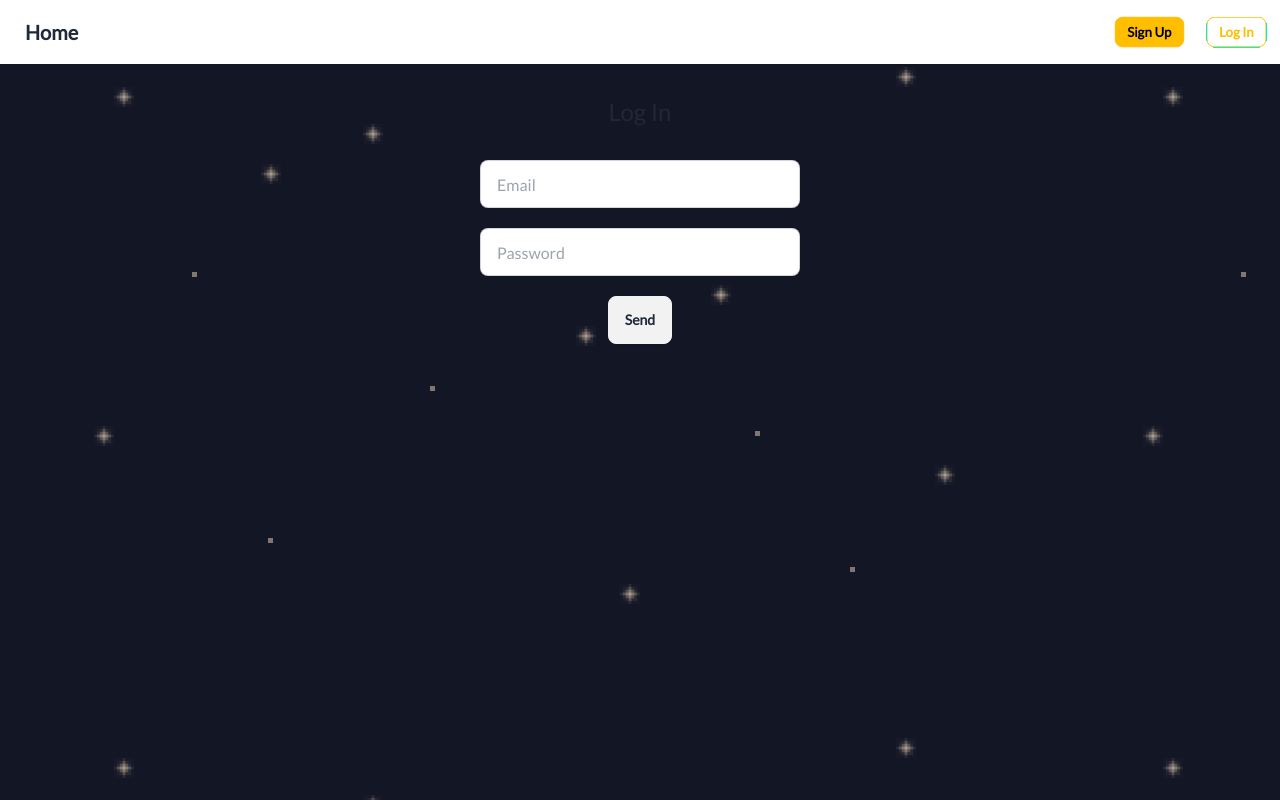
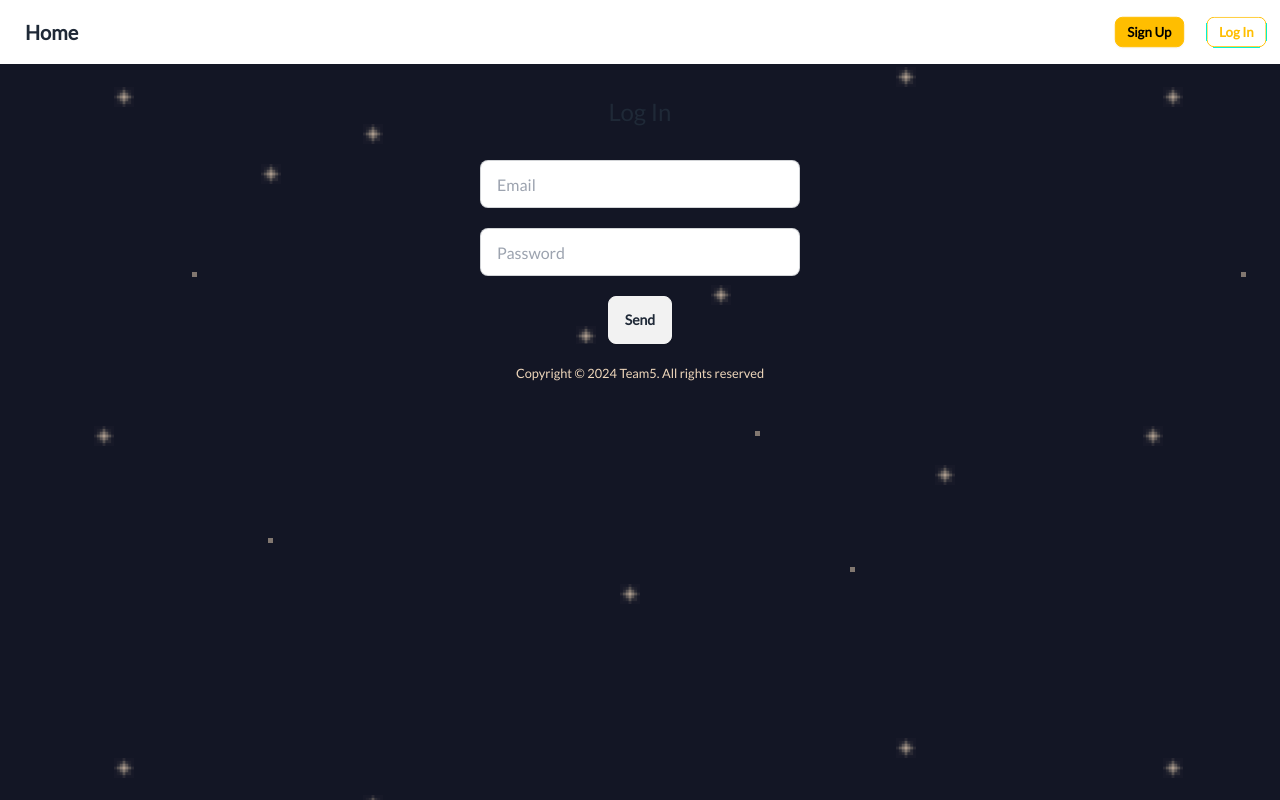
Before and after one commit to johntrehearn/CalendarApp-Team-5, a Next.js app in the folder frontend/: page /login in a window 1280 px wide. Built offline with nearby package versions, Linux system fonts and the light colour scheme.

Commit message:
Add Footer component and import to layout.tsx

```diff
--- a/frontend/src/app/layout.tsx
+++ b/frontend/src/app/layout.tsx
@@ -2,6 +2,7 @@ import type { Metadata } from 'next';
 import { Lato } from 'next/font/google';
 import './globals.css';
 import Header from '@/components/Header';
+import Footer from '@/components/Footer';
 import { AuthProvider } from '@/contexts/AuthContext';
 
 // Font setup
@@ -24,6 +25,7 @@ export default function RootLayout({
         <AuthProvider>
           <Header />
           {children}
+          <Footer />
         </AuthProvider>
       </body>
     </html>
--- /dev/null
+++ b/frontend/src/components/Footer.tsx
@@ -0,0 +1,11 @@
+import React from 'react';
+
+const Footer = () => {
+  return (
+    <footer className="text-center bg-base py-4 px-2">
+      <small className="clr-accent">Copyright &copy; 2024 Team5. All rights reserved</small>
+    </footer>
+  );
+};
+
+export default Footer;
```
